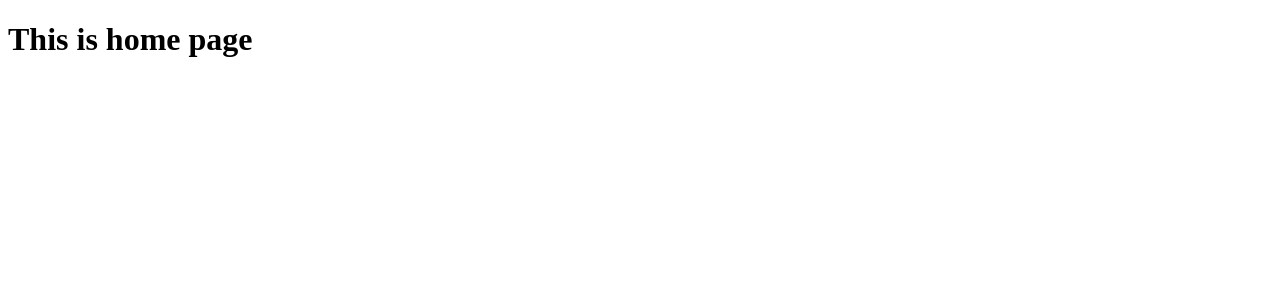
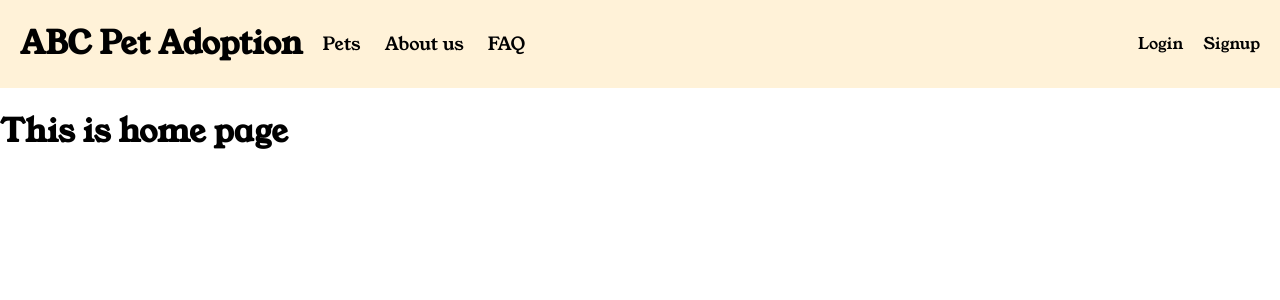
Before and after one commit to kiyohiro0310/SEF_AT, a Django app: page / in a window 1280 px wide. Shown: the top 300 px of the page. Run offline with Django 4.2, Linux system fonts and the light colour scheme.

Commit message:
Create header

```diff
--- /dev/null
+++ b/SEF/static/css/Kiyo.css
@@ -0,0 +1,42 @@
+/* header section */
+header {
+    width: 100%;
+    margin: auto;
+    height: fit-content;
+    display: flex;
+    flex-direction: row;
+    align-items: center;
+    background-color: #FFF2D8;
+}
+
+#header-left {
+    width: 70%;
+    display: flex;
+    flex-direction: row;
+    justify-content: start;
+    align-items: center;
+    gap: 20px;
+    margin-left: 20px ;
+}
+
+#header-left div a {
+    margin-right: 20px;
+    font-size: 18px;
+    color: black;
+    text-decoration: none;
+}
+
+#header-right {
+    width: 30%;
+    display: flex;
+    flex-direction: row;
+    justify-content: end;
+    align-items: center;
+    gap: 20px;
+    margin-right: 20px;
+}
+
+#header-right a{
+    text-decoration: none;
+    color: black;
+}
--- a/SEF/static/css/master.css
+++ b/SEF/static/css/master.css
@@ -1,156 +1,4 @@
-html {
-    background-color: white;
-    font-family: Helvetica, Arial, Sans-serif;
-    font-size: 100%;
-    color: black;
-    margin: auto 70px auto 70px;
+html, body {
+    font-family: 'Young Serif', serif;
+    margin: 0;
 }
-
-h1,h2,h3,h4,h5,h6 {
-    font-family: 'Josefin Slab', Georgia, serif;
-}
-
-h1 {
-    font-size: 250%;
-    color: #172457;
-    text-align: center;
-}
-
-h2 {
-    font-size: 200%;
-    color: #172457;
-    text-transform: capitalize;
-}
-
-h3 {
-    font-size: 170%;
-    color: #7B85AD;
-    text-transform: capitalize;
-}
-
-h4 {
-    font-size: 140%;
-    color: #7B85AD;
-    background-color:  #f0f0f0;
-    text-transform: capitalize;
-}
-
-h5 {
-    font-size: 120%;
-    color: black;
-}
-
-li {
-    padding-left: 20px;
-}
-
-.figure--container {
-    display: flex;
-    flex-direction: row-reverse;
-    padding-left: 25px;
-}
-
-.image--container, .image--caption{
-    margin: 0 auto;
-    width: 400px;
-}
-
-.image--figure {
-    width: 100%;
-}
-
-.image {
-    min-width: 300px;
-    max-width: 400px;
-}
-
-.figure--chart {
-    padding: 10px 15px;
-}
-
-.chart--container, .chart--caption{
-    margin: 0 auto;
-    width: 700px;
-}
-
-.chart {
-    min-width: 300px;
-    max-width: 700px;
-}
-
-figcaption {
-    padding-bottom: 15px;
-    font-size: 70%;
-    font-style: italic;
-    border-bottom: 1px solid black;
-}
-
-header {
-    background-color: #172457;
-    font-size: 120%;
-}
-
-header a {
-    color: white;
-    padding: 14px 16px;
-    text-align: center;
-}
-header a:hover {
-    background-color: #7B85AD;
-    color: black;
-}
-
-a {
-    font-style: italic;
-    color: black;
-}
-a:visited {
-    color: #7B85AD;
-}
-
-.header--container {
-    display: flex;
-}
-.header--container div {
-    display: flex;
-    width: 100%;
-    float: right;
-}
-
-.header--right {
-    width: 100%;
-    display: flex;
-}
-.header--right div {
-    justify-content: end;
-}
-
-.header--right div p {
-    color: white;
-    padding: 10px 10px 0 0;
-    font-size: 70%;
-    font-style: italic;
-    text-align: right;
-    float: right;
-    text-align: center;
-}
-
-footer {
-    background-color: #f0f0f0;
-    padding: 2px 20px;
-    border-radius: 10px;
-    font-size: 70%;
-}
-
-footer p:nth-child(2) {
-    margin-top: 0;
-}
-
-footer a {
-    color: black;
-}
-
-.related {
-    padding: 0 20px 30px 20px;
-    border: 1px dotted black;
-}
--- a/SEF/templates/home.html
+++ b/SEF/templates/home.html
@@ -3,9 +3,16 @@
 <head>
     <meta charset="UTF-8">
     <meta name="viewport" content="width=device-width, initial-scale=1.0">
+    <link rel="preconnect" href="https://fonts.googleapis.com">
+    <link rel="preconnect" href="https://fonts.gstatic.com" crossorigin>
+    <link href="https://fonts.googleapis.com/css2?family=Young+Serif&display=swap" rel="stylesheet">
     <title>Home</title>
+    {% load static %}
+    <link rel="stylesheet" href="{% static 'css/master.css'" %}">
+    <link rel="stylesheet" href="{% static 'css/Kiyo.css'" %}">
 </head>
 <body>
+    {% include 'layout/header.html' %}
     <h1>This is home page</h1>
 </body>
 </html>
--- /dev/null
+++ b/SEF/templates/layout/header.html
@@ -0,0 +1,15 @@
+<header>
+    <div id="header-left">
+        <h1>ABC Pet Adoption</h1>
+        <div>
+            <a href="/pet-list">Pets</a>
+            <a href="/about-us">About us</a>
+            <a href="/about-us#faq">FAQ</a>
+        </div>
+    </div>
+
+    <div id="header-right">
+        <a href="/authentication#login">Login</a>
+        <a href="/authentication#signup">Signup</a>
+    </div>
+</header>
```
